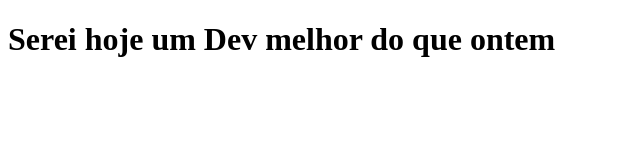
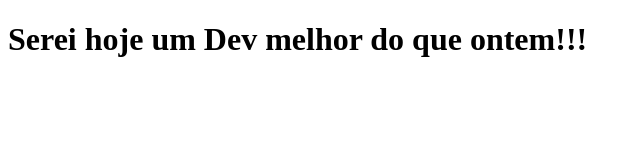
Before and after one commit to moisesmelllo/clone-tabnews, a Next.js app: page / in a window 1280 px wide. Shown: the top 160 px of the page, without its empty margins (0-640 px from the left). Built offline with nearby package versions, Linux system fonts and the light colour scheme.

Commit message:
corrigindo frase

```diff
--- a/pages/index.js
+++ b/pages/index.js
@@ -1,5 +1,5 @@
 function Home() {
-    return <h1>Serei hoje um Dev melhor do que ontem</h1>
+    return <h1>Serei hoje um Dev melhor do que ontem!!!</h1>
 }
 
 export default Home;
```
